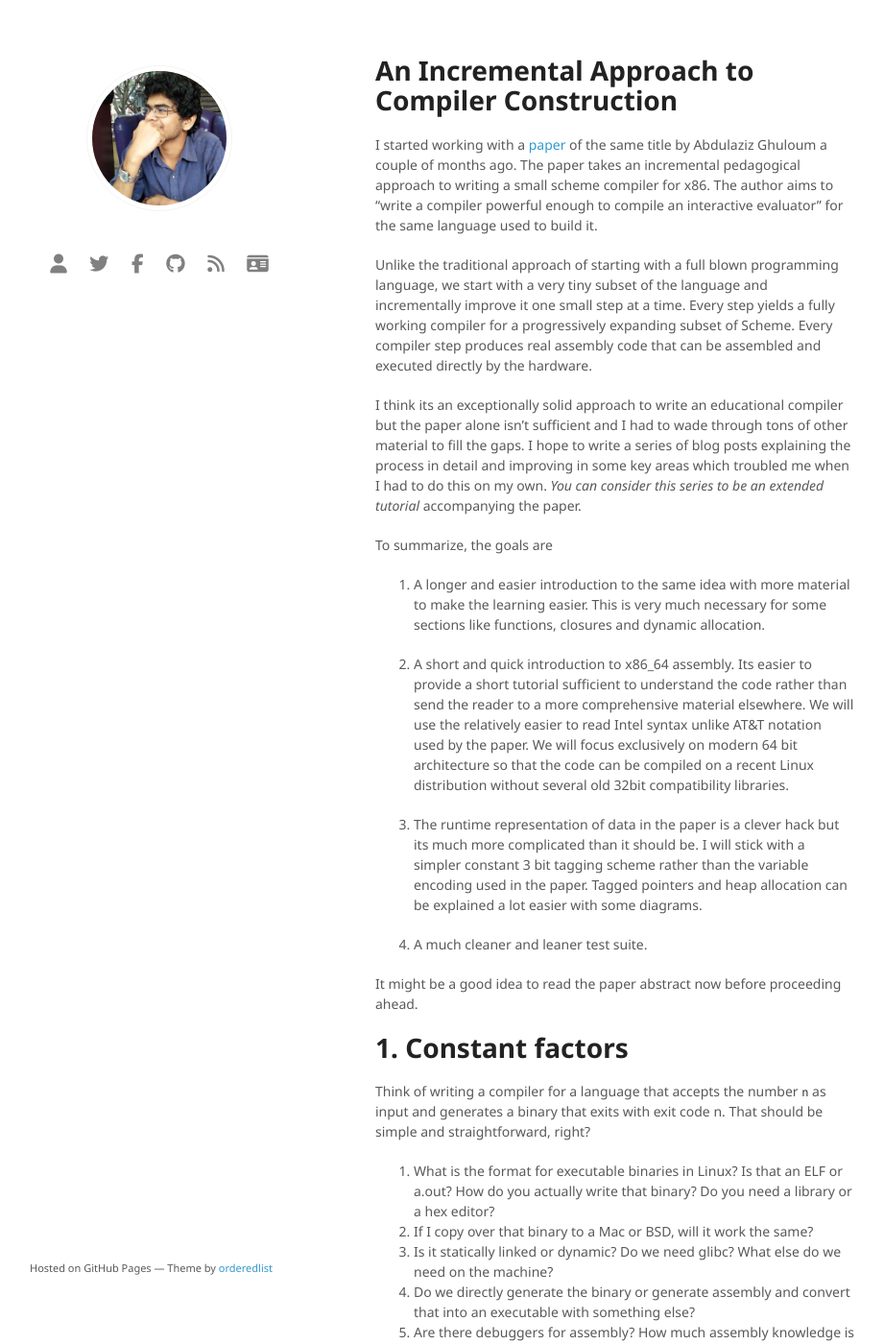
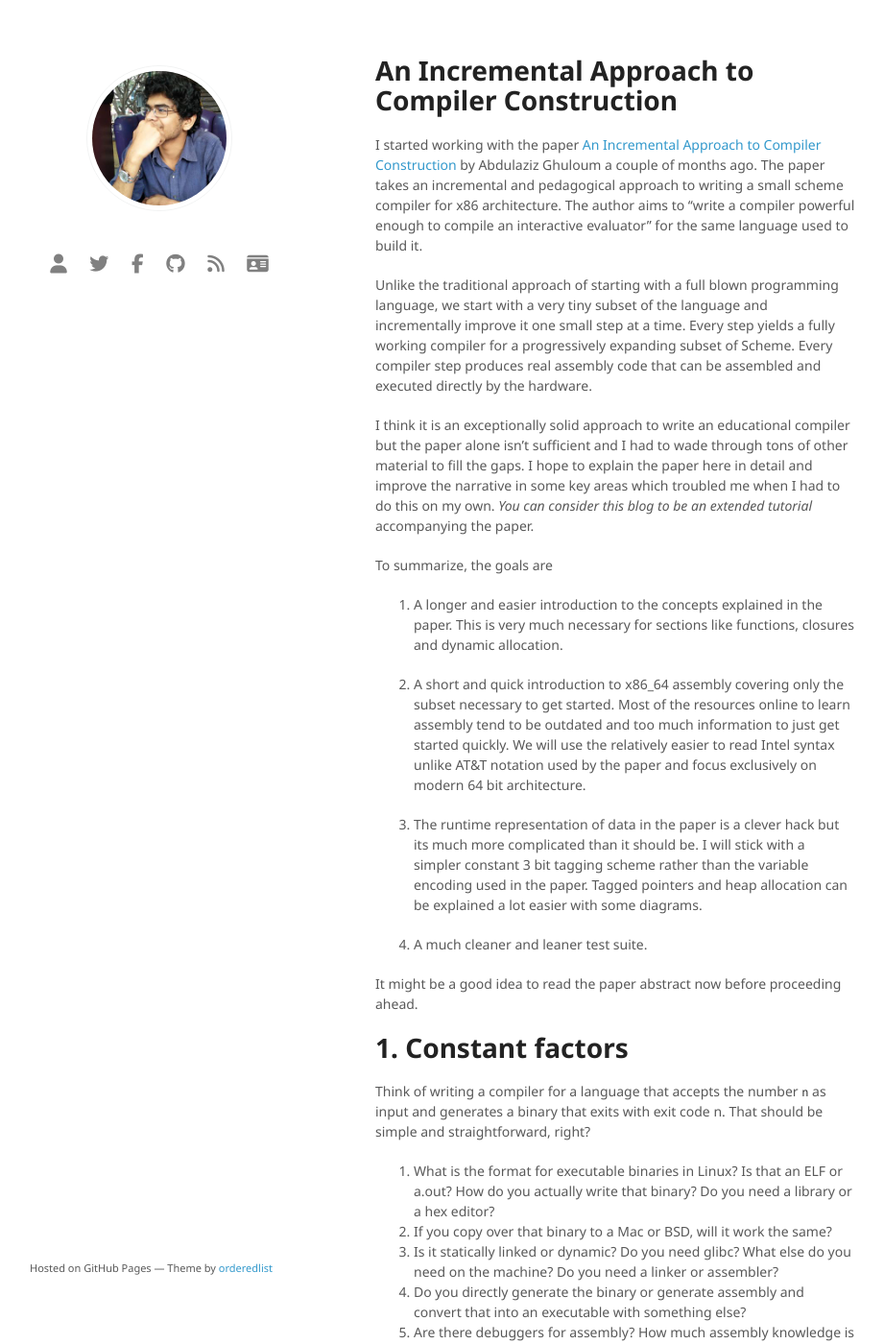
Before and after one commit to jaseemabid/blog, a Jekyll site: the page built from preview/inc.md, in a window 1280 px wide and 1400 px high. Shown: the whole window at 96% size, without its empty margins (179-1100 px from the left). Built offline with Jekyll 4.4.1, drawn with Linux system fonts in a browser that asks for light colours; nearby versions of some CDN libraries; some of the changed text lies outside the part shown.

Commit message:
Improve the language and tone

```diff
--- a/preview/inc.md
+++ b/preview/inc.md
@@ -3,11 +3,11 @@ layout: post
 title: An Incremental Approach to Compiler Construction
 ---
 
-I started working with a [paper][paper] of the same title by Abdulaziz Ghuloum a
-couple of months ago. The paper takes an incremental pedagogical approach to
-writing a small scheme compiler for x86. The author aims to "write a compiler
-powerful enough to compile an interactive evaluator" for the same language used
-to build it.
+I started working with the paper [An Incremental Approach to Compiler
+Construction][paper] by Abdulaziz Ghuloum a couple of months ago. The paper
+takes an incremental and pedagogical approach to writing a small scheme compiler
+for x86 architecture. The author aims to "write a compiler powerful enough to
+compile an interactive evaluator" for the same language used to build it.
 
 Unlike the traditional approach of starting with a full blown programming
 language, we start with a very tiny subset of the language and incrementally
@@ -15,26 +15,24 @@ improve it one small step at a time. Every step yields a fully working compiler
 for a progressively expanding subset of Scheme. Every compiler step produces
 real assembly code that can be assembled and executed directly by the hardware.
 
-I think its an exceptionally solid approach to write an educational compiler but
-the paper alone isn't sufficient and I had to wade through tons of other
-material to fill the gaps. I hope to write a series of blog posts explaining the
-process in detail and improving in some key areas which troubled me when I had
-to do this on my own. *You can consider this series to be an extended tutorial*
-accompanying the paper.
+I think it is an exceptionally solid approach to write an educational compiler
+but the paper alone isn't sufficient and I had to wade through tons of other
+material to fill the gaps. I hope to explain the paper here in detail and
+improve the narrative in some key areas which troubled me when I had to do this
+on my own. *You can consider this blog to be an extended tutorial* accompanying
+the paper.
 
 To summarize, the goals are
 
-1. A longer and easier introduction to the same idea with more material to make
-   the learning easier. This is very much necessary for some sections like
-   functions, closures and dynamic allocation.
+1. A longer and easier introduction to the concepts explained in the paper. This
+   is very much necessary for sections like functions, closures and dynamic
+   allocation.
 
-2. A short and quick introduction to x86_64 assembly. Its easier to provide a
-   short tutorial sufficient to understand the code rather than send the reader
-   to a more comprehensive material elsewhere. We will use the relatively easier
-   to read Intel syntax unlike AT&T notation used by the paper. We will focus
-   exclusively on modern 64 bit architecture so that the code can be compiled on
-   a recent Linux distribution without several old 32bit compatibility
-   libraries.
+2. A short and quick introduction to x86_64 assembly covering only the subset
+   necessary to get started. Most of the resources online to learn assembly tend
+   to be outdated and too much information to just get started quickly. We will
+   use the relatively easier to read Intel syntax unlike AT&T notation used by
+   the paper and focus exclusively on modern 64 bit architecture.
 
 3. The runtime representation of data in the paper is a clever hack but its much
    more complicated than it should be. I will stick with a simpler constant 3
@@ -54,15 +52,15 @@ straightforward, right?
 
 1. What is the format for executable binaries in Linux? Is that an ELF or a.out?
    How do you actually write that binary? Do you need a library or a hex editor?
-1. If I copy over that binary to a Mac or BSD, will it work the same?
-1. Is it statically linked or dynamic? Do we need glibc? What else do we need on
-   the machine?
-1. Do we directly generate the binary or generate assembly and convert that into
+1. If you copy over that binary to a Mac or BSD, will it work the same?
+1. Is it statically linked or dynamic? Do you need glibc? What else do you need
+   on the machine? Do you need a linker or assembler?
+1. Do you directly generate the binary or generate assembly and convert that into
    an executable with something else?
-1. Are there debuggers for assembly? How much assembly knowledge is required for
-   this task?
+1. Are there debuggers for assembly? How much assembly knowledge is required to
+   get started?
 
-Unless you do a lot of systems programming, I'm sure most of us wont know the
+Unless you do a lot of systems programming, I'm sure most of us won't know the
 answers to all of these questions. But we haven't even started writing the
 compiler yet! We start with a mix of C and asm to tackle some of these problems
 to get the foundation right. Writing compilers need not be hard if we take the
```
